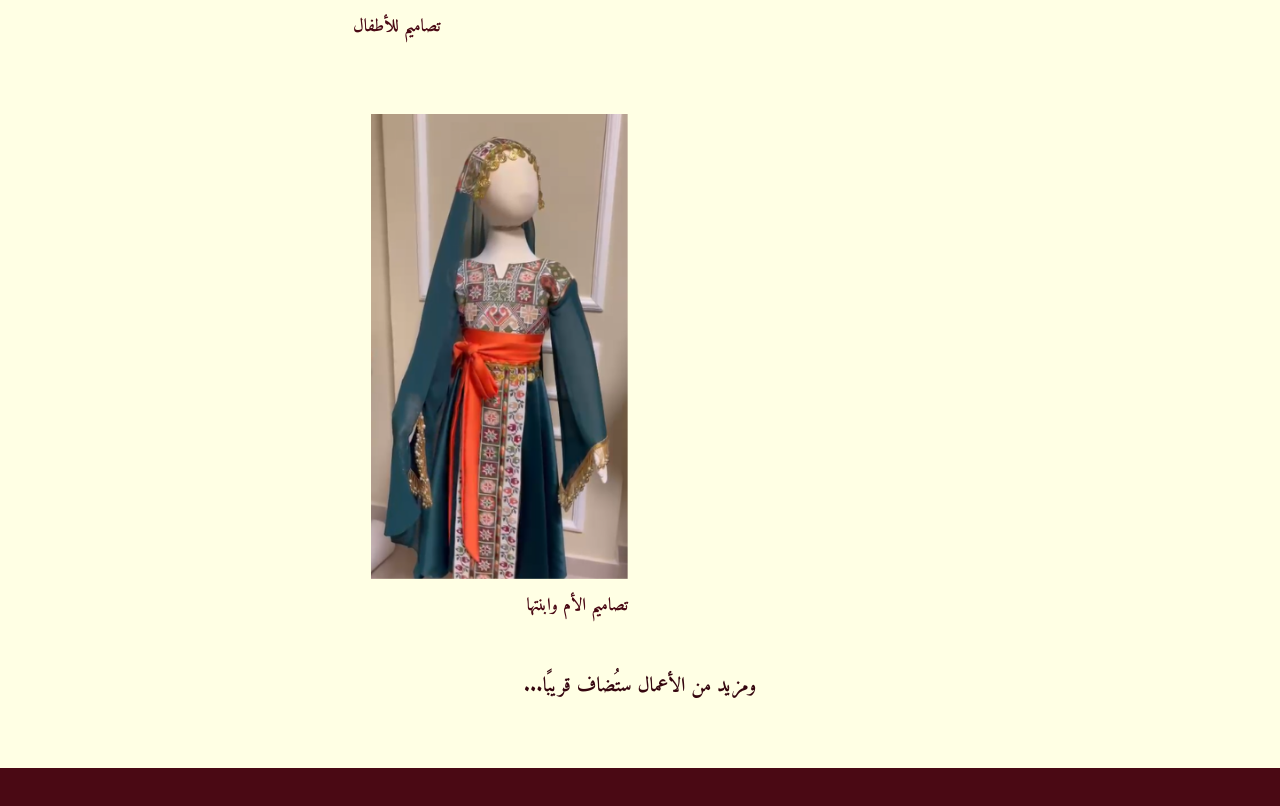
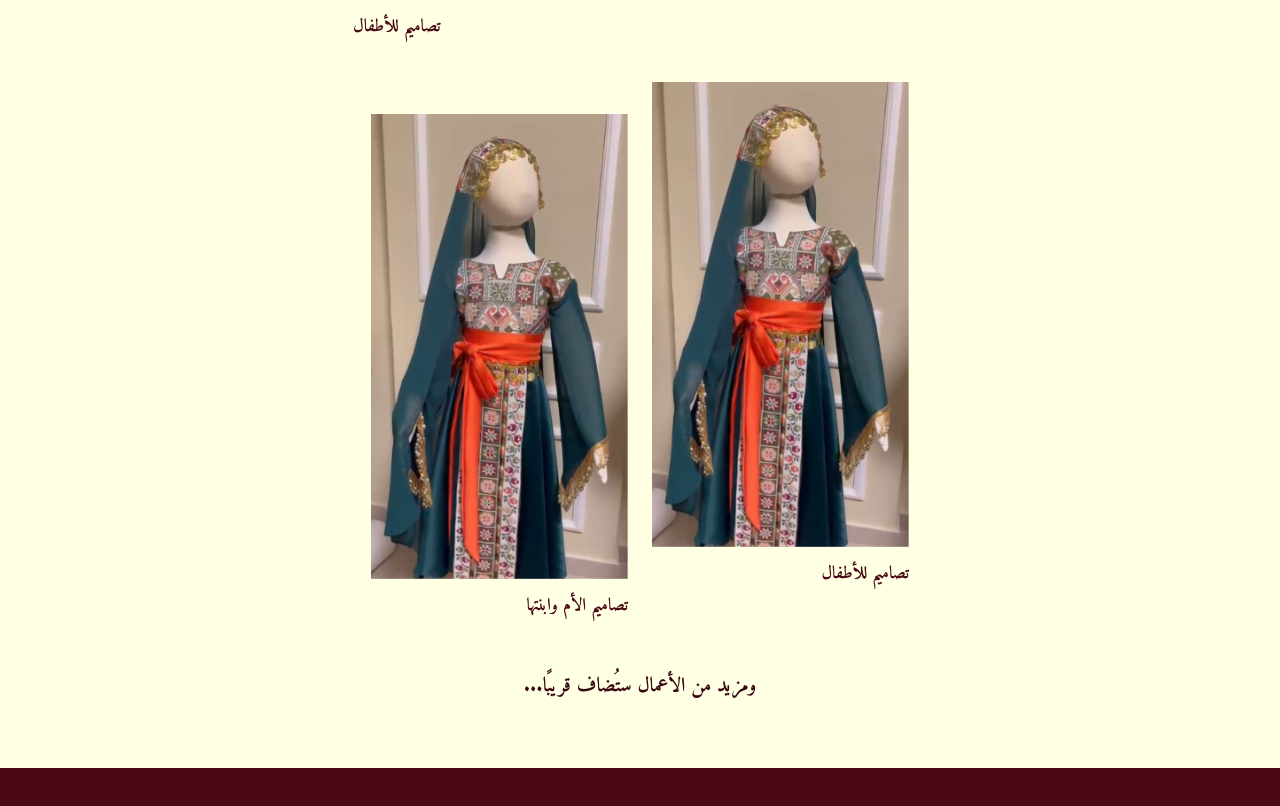
Before and after one commit to sab-digital-solutions/AYA-portfolio, a plain HTML site: page index.html in a window 1280 px wide. Shown: the part 2579-3385 px from the top of the page. Drawn offline with nearby package versions, Linux system fonts and the light colour scheme.

Commit message:
Update index.html

```diff
--- a/index.html
+++ b/index.html
@@ -79,7 +79,8 @@
     <figure class="g gA reveal"><button data-lb data-cap="عباية رمضانية من المخمل" aria-label="تكبير: عباية رمضانية من المخمل"><img src="assets/images/pic10.png" width="941" height="1672" loading="lazy" alt="عباية رمضانية من المخمل الخمري بأزرار ذهبية وتطريز عند الأكمام"></button><figcaption>عبايات رمضانية</figcaption></figure>
     <figure class="g gB reveal"><button data-lb data-cap="فستان سهرة مطرّز" aria-label="تكبير: فستان سهرة مطرّز"><img src="assets/images/pic6.png" width="289" height="522" loading="lazy" alt="فستان سهرة أزرق سماوي بتطريز دقيق على المانيكان"></button><figcaption>فساتين السهرة والمناسبات</figcaption></figure>
     <figure class="g gC reveal"><button data-lb data-cap="تصميم للأطفال" aria-label="تكبير: تصميم للأطفال"><img src="assets/images/pic9.jpg" width="1100" height="1956" loading="lazy" alt="طفلة ترتدي فستاناً أبيض بتطريز ورود وردية وشالاً وردياً"></button><figcaption>تصاميم للأطفال</figcaption></figure>
-    <figure class="g gE reveal"><button data-lb data-cap="تصميم تراثي للصغيرات" aria-label="تكبير: تصميم تراثي للصغيرات"><img src="assets/images/pic8.png" width="290" height="525" loading="lazy" alt="ثوب تراثي أخضر مزرق بتطريز وحزام برتقالي لطفلة"></button><figcaption>تصاميم الأم وابنتها</figcaption></figure>
+       <figure class="g gD reveal"><button data-lb data-cap="تصميم للأطفال بتطريز ذهبي" aria-label="تكبير: تصميم للأطفال بتطريز ذهبي"><img src="assets/images/pic8.png" width="290" height="522" loading="lazy" alt="ثوب أسود بزخارف ذهبية وحزام على المانيكان"></button><figcaption>تصاميم للأطفال</figcaption></figure>
+   <figure class="g gE reveal"><button data-lb data-cap="تصميم تراثي للصغيرات" aria-label="تكبير: تصميم تراثي للصغيرات"><img src="assets/images/pic8.png" width="290" height="525" loading="lazy" alt="ثوب تراثي أخضر مزرق بتطريز وحزام برتقالي لطفلة"></button><figcaption>تصاميم الأم وابنتها</figcaption></figure>
   </div>
   <p class="note reveal">ومزيد من الأعمال ستُضاف قريبًا...</p>
 </section>
```
